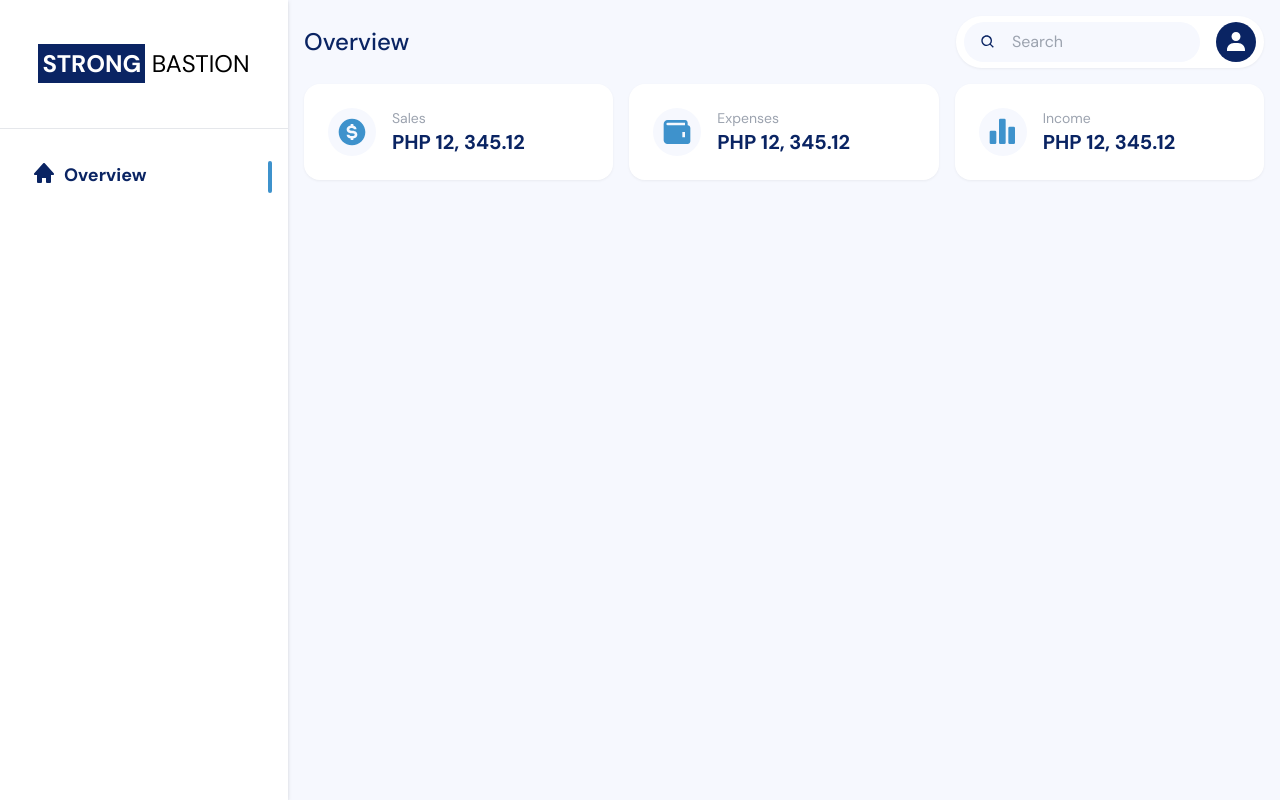
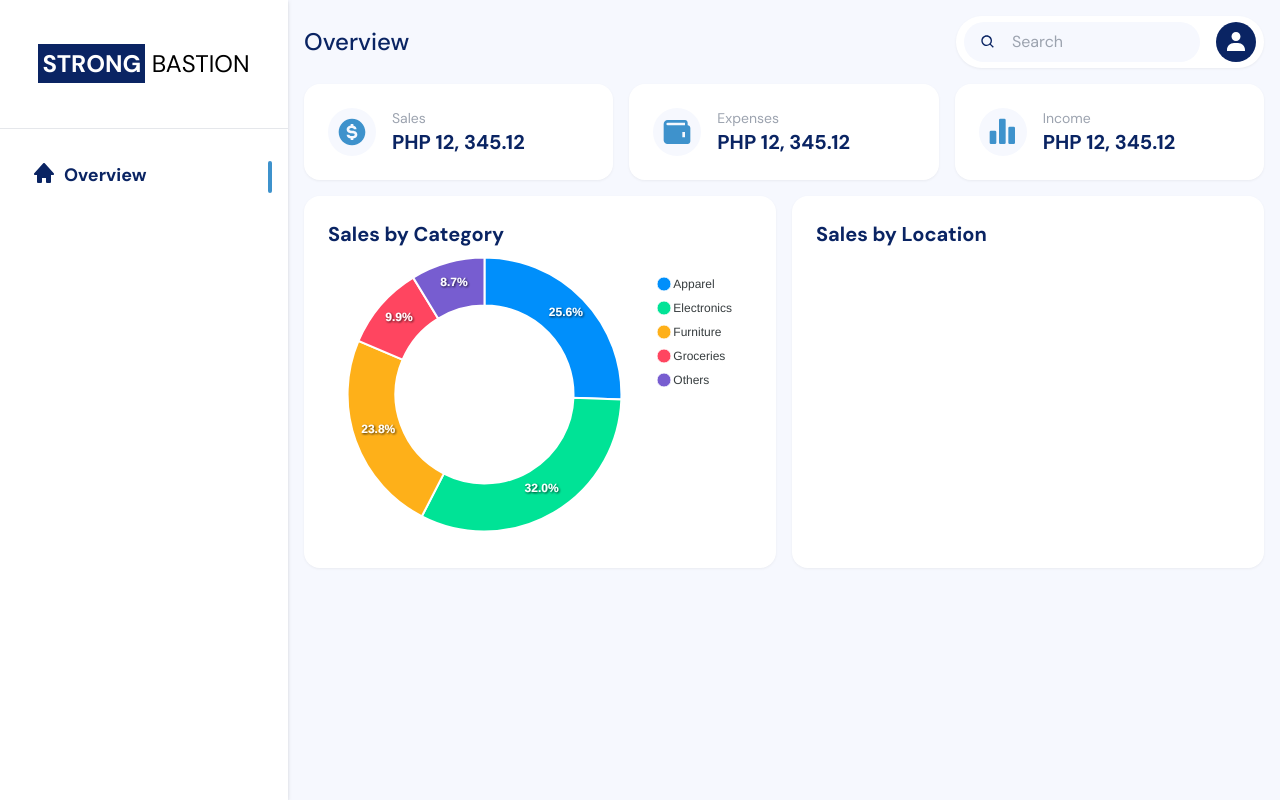
Before and after one commit to liempo/strongbastionco.web.app, a SvelteKit app: page /dashboard/overview in a window 1280 px wide. Built offline with nearby package versions, Linux system fonts and the light colour scheme.

Commit message:
Fix chart id

```diff
--- a/src/components/chart.svelte
+++ b/src/components/chart.svelte
@@ -1,14 +1,15 @@
 <script lang="ts">
 	import { browser } from '$app/environment'
 	import { onMount } from 'svelte'
+	export let id: string
 	export let options: ApexCharts.ApexOptions
 
 	onMount(async () => {
 		if (!browser) return
 		const { default: ApexCharts } = await import('apexcharts')
-		const chart = new ApexCharts(document.querySelector('#chart'), options)
+		const chart = new ApexCharts(document.querySelector(`#${id}`), options)
 		chart.render()
 	})
 </script>
 
-<div id="chart" />
+<div {id} />
--- a/src/routes/dashboard/overview/+page.svelte
+++ b/src/routes/dashboard/overview/+page.svelte
@@ -2,8 +2,6 @@
 	import Chart from '@/components/chart.svelte'
 	import Header from '@/components/header.svelte'
 	import Icon from '@/components/icon.svelte'
-
-	export const ssr = false
 </script>
 
 <content>
@@ -39,4 +37,35 @@
 			</div>
 		</div>
 	</summary>
+
+	<!-- Grid for bigger cards -->
+	<preview class="grid grid-cols-2 gap-4 mt-4">
+		<!-- Sales by category -->
+		<div class="rounded-2xl drop-shadow-sm p-6 bg-white">
+			<h3 class="text-brand-primary text-xl font-semibold">Sales by Category</h3>
+			<Chart
+				id="sales-by-category"
+				options={{
+					series: [44, 55, 41, 17, 15],
+					chart: {
+						type: 'donut'
+					},
+					labels: ['Apparel', 'Electronics', 'Furniture', 'Groceries', 'Others']
+				}}
+			/>
+		</div>
+
+		<!-- Sales by location -->
+		<div class="rounded-2xl drop-shadow-sm p-6 bg-white">
+			<h3 class="text-brand-primary text-xl font-semibold">Sales by Location</h3>
+			<Chart
+				id="sales-by-location"
+				options={{
+					chart: {
+						type: 'bar'
+					}
+				}}
+			/>
+		</div>
+	</preview>
 </content>
```
